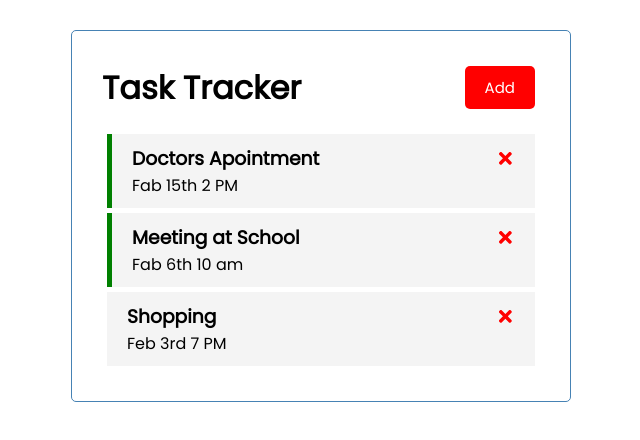
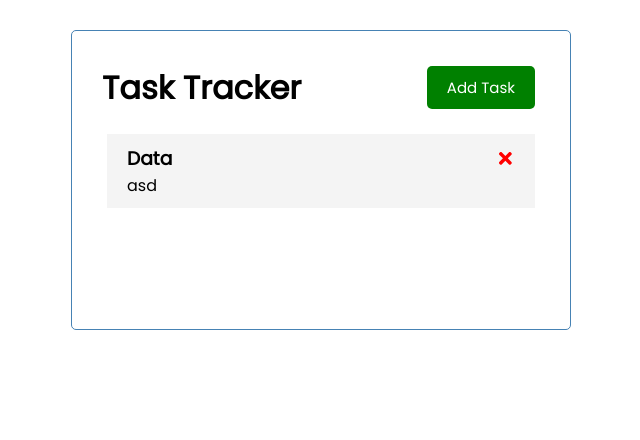
Before and after one commit to afridimozumder/react-task-tracker, a React (Create React App) app: page / in a window 1280 px wide. Shown: the top 440 px of the page, without its empty margins (319-959 px from the left). Built offline with nearby package versions, Linux system fonts and the light colour scheme; data requests are answered from the project's data file.

Commit message:
add - delete - modify done

```diff
--- /dev/null
+++ b/db.json
@@ -0,0 +1,10 @@
+{
+  "tasks": [
+    {
+      "text": "Data",
+      "day": "asd",
+      "reminder": false,
+      "id": 1
+    }
+  ]
+}
--- a/package.json
+++ b/package.json
@@ -6,6 +6,7 @@
     "@testing-library/jest-dom": "^5.16.1",
     "@testing-library/react": "^12.1.2",
     "@testing-library/user-event": "^13.5.0",
+    "json-server": "^0.17.0",
     "react": "^17.0.2",
     "react-dom": "^17.0.2",
     "react-icons": "^4.3.1",
@@ -17,7 +18,8 @@
     "start": "react-scripts start",
     "build": "react-scripts build",
     "test": "react-scripts test",
-    "eject": "react-scripts eject"
+    "eject": "react-scripts eject",
+    "server": "json-server --watch db.json --port 5000"
   },
   "eslintConfig": {
     "extends": [
--- a/src/App.js
+++ b/src/App.js
@@ -1,45 +1,89 @@
-import { useState } from "react"
+import { useState, useEffect } from "react"
 import Header from "./components/Header";
 import Tasks from "./components/Tasks";
+import AddTask from "./components/AddTask";
+import Task from "./components/Task";
+import { wait } from "@testing-library/user-event/dist/utils";
 
 function App() {
-  const [tasks, setTasks] = useState([
-    {
-        id: 1,
-        text: 'Doctors Apointment',
-        day: 'Fab 15th 2 PM',
-        reminder: true,
+  const [showAddTask, setShowAddTask] = useState(false)
+  const [tasks, setTasks] = useState([])
+
+  useEffect(()=>{
+    const getTasks = async () => {
+      const tasksFromServer = await fetchTasks()
+      setTasks(tasksFromServer)
+    }
+    getTasks()
+  }, [])
+
+//Fetch Tasks from server
+const fetchTasks = async () => {
+  const res = await fetch('http://localhost:5000/tasks')
+  const data =  await res.json()
+  //console.log(data)
+  return data
+}
+//Fetch a Task
+const fetchTask = async (id) => {
+  const res = await fetch(`http://localhost:5000/tasks/${id}`)
+  const data =  await res.json()
+  //console.log(data)
+  return data
+}
+
+// Add Task
+const addTask = async (task) => {
+  const res = await fetch(`http://localhost:5000/tasks`,{
+    method: 'POST',
+    headers: {
+      'Content-type': 'application/json'
     },
-    {
-        id: 2,
-        text: 'Meeting at School',
-        day: 'Fab 6th 10 am',
-        reminder: true,
-    },
-    {
-        id: 3,
-        text: 'Shopping',
-        day: 'Feb 3rd 7 PM',
-        reminder: false,
-    },
-])
+    body: JSON.stringify(task)
+  })
+
+  const data = await res.json()
+
+  setTasks([...tasks, data])
+  // const id = Math.floor(Math.random() * 10000) + 1
+  // const newTask = {id, ...task}
+  // setTasks([...tasks, newTask])
+}
 
 // Delete Tasks
 
-const deleteTask = (id) => {
+const deleteTask = async (id) => {
+  await fetch(`http://localhost:5000/tasks/${id}`,{
+    method: 'DELETE'
+  })
   setTasks(tasks.filter((task)=>task.id !== id))
 }
 
 // Tpggle Reminder
-const toggleReminder = (id) =>{
+const toggleReminder = async (id) =>{
+  const taskToToggle = await fetchTask(id)
+  const updateTask = {
+    ...taskToToggle, reminder: !taskToToggle.reminder
+  }
+  const res = await fetch(`http://localhost:5000/tasks/${id}`,{
+    method: 'PUT',
+    headers: {
+      'Content-type': 'application/json'
+    },
+    body: JSON.stringify(updateTask)
+  })
+
+  const data = await res.json()
+
   setTasks(tasks.map((task)=>
-    task.id === id ? {...task, reminder:!task.reminder}
+    task.id === id ? {...task, reminder:data.reminder}
     : task))
 }
 
   return (
     <div className="container">
-      <Header />
+      <Header onAdd={()=>setShowAddTask(!showAddTask)} showAdd={showAddTask}/>
+      {showAddTask && <AddTask onAdd={addTask}/>}
       {tasks.length > 0 ?
         <Tasks tasks={tasks} onDelete={deleteTask} onToggle={toggleReminder}/>
       : ('No Tasks To Show')}
--- /dev/null
+++ b/src/components/AddTask.js
@@ -0,0 +1,41 @@
+import { useState } from "react"
+
+const AddTask = ({ onAdd }) => {
+    const [text, setText] = useState('')
+    const [day, setDay] = useState('')
+    const [reminder, setReminder] = useState('')
+
+    const onSubmit = (e) => {
+        e.preventDefault()
+
+        if(!text){
+            alert('Please Add a Task')
+            return
+        }
+
+        onAdd({ text, day, reminder })
+
+        setText('')
+        setDay('')
+        setReminder(false)
+    }
+    return (
+        <form className="add-form" onSubmit={onSubmit}>
+            <div className="form-control">
+                <label>Task</label>
+                <input type='text' placeholder="Task Name" value={text} onChange={(e)=>setText(e.target.value)}/>
+            </div>
+            <div className="form-control">
+                <label>Date & Time</label>
+                <input type='text' placeholder="Date & Time" value={day} onChange={(e)=>setDay(e.target.value)}/>
+            </div>
+            <div className="form-control form-control-check">
+                <label>Set Reminder</label>
+                <input type='checkbox' checked={reminder} value={reminder} onChange={(e)=>setReminder(e.currentTarget.checked)}/>
+            </div>
+            <input type='submit' value='Save Task'className="btn btn-block" />
+        </form>
+    )
+}
+
+export default AddTask
--- a/src/components/Header.js
+++ b/src/components/Header.js
@@ -1,13 +1,10 @@
 import Button from "./Button"
 
-const Header = ({title}) => {
-    const onClick = () => {
-        console.log('Clicked')
-    }
+const Header = ({title, onAdd, showAdd}) => {
     return (
         <header className="header">
             <h1>{title}</h1>
-            <Button color='red' text='Add' onClick={onClick} />
+            <Button color={showAdd ? 'red' : 'green'} text={showAdd ? 'Close' : 'Add Task'} onClick={onAdd} />
         </header>
     )
 }
```
Also changed, not shown: 1 other file (tests, documents, lock files or other folders).
